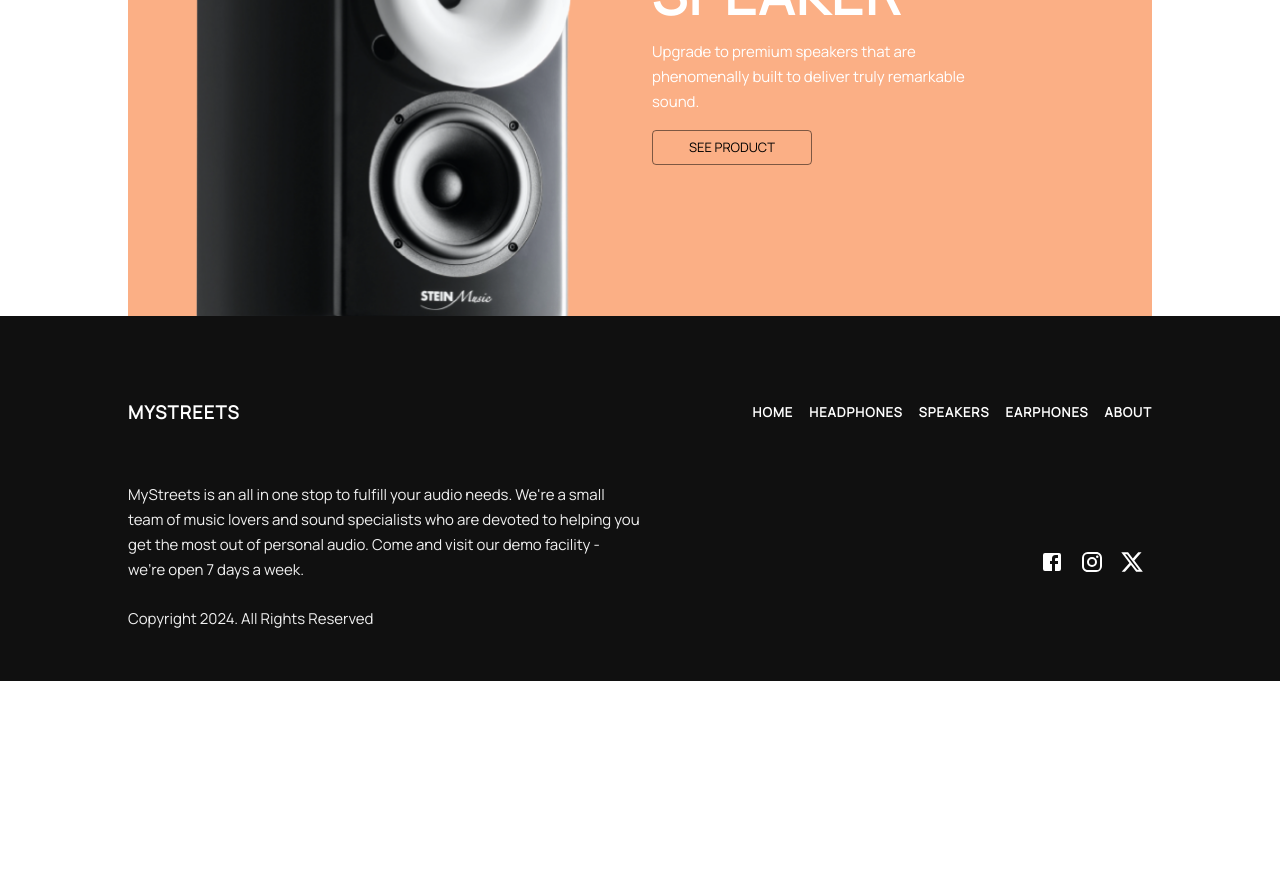
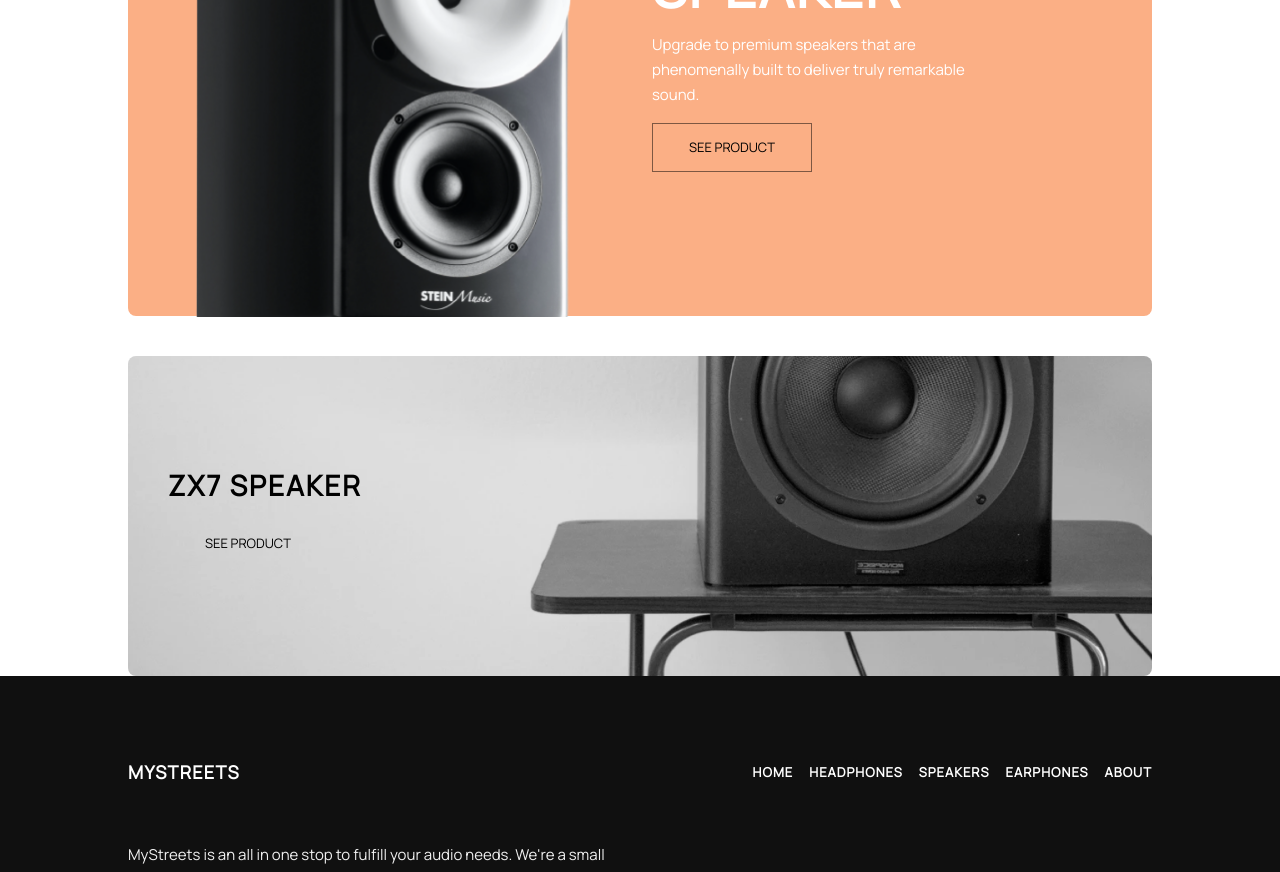
Before and after one commit to Marumo-ProG/MyStreets-frontend, a React (Create React App) app: page / in a window 1280 px wide. Shown: the part 1580-2452 px from the top of the page. Before the commit the page ends 2261 px from the top, so only its background shows below. Built offline with nearby package versions, Linux system fonts and the light colour scheme.

Commit message:
MiniBanner done

```diff
--- /dev/null
+++ b/src/pages/overview/containers/MiniBanner.js
@@ -0,0 +1,34 @@
+// MUI
+import Stack from "@mui/material/Stack";
+import Typography from "@mui/material/Typography";
+
+// Components
+import Button from "../../../common/components/Button";
+
+const MiniBanner = ({ backgroundImage, title, link }) => {
+  return (
+    <Stack
+      height={320}
+      width={"80%"}
+      justifyContent={"center"}
+      boxSizing={"border-box"}
+      padding={5}
+      alignSelf={"center"}
+      spacing={2}
+      sx={{
+        backgroundImage: `url("${backgroundImage}")`,
+        backgroundOrigin: "center",
+        backgroundPosition: "center",
+        backgroundSize: "cover",
+        borderRadius: "8px",
+      }}
+    >
+      <Typography variant="h4">{title}</Typography>
+      <Button variant={"outline"} color={"secondary"}>
+        See Product
+      </Button>
+    </Stack>
+  );
+};
+
+export default MiniBanner;
--- a/src/pages/overview/containers/SecondaryBanner.js
+++ b/src/pages/overview/containers/SecondaryBanner.js
@@ -27,7 +27,7 @@ const SecondaryBanner = ({
       alignSelf={"center"}
       direction="row"
       spacing={3}
-      sx={{ backgroundColor: backgroundColor }}
+      sx={{ backgroundColor: backgroundColor, borderRadius: "8px" }}
     >
       <Stack
         width={"100%"}
@@ -60,7 +60,6 @@ const SecondaryBanner = ({
             onClick={() => navigate(link)}
             variant="outlined"
             color="secondary"
-            sx={{ width: "160px", fontSize: 13 }}
           >
             See product
           </Button>
--- a/src/pages/overview/index.js
+++ b/src/pages/overview/index.js
@@ -5,6 +5,7 @@ import Stack from "@mui/material/Stack";
 import Banner from "./containers/Banner";
 import OverviewProductList from "./containers/OverviewProductList";
 import SecondaryBanner from "./containers/SecondaryBanner";
+import MiniBanner from "./containers/MiniBanner";
 
 // Utils
 import { Colors } from "../../common/utils/constants";
@@ -12,6 +13,7 @@ import { Colors } from "../../common/utils/constants";
 // images
 import Banner1 from "../../images/banner1.png";
 import secondaryProduct from "../../images/secondBanner.png";
+import ThirdBanner from "../../images/third banner.png";
 
 const Overview = () => {
   return (
@@ -38,6 +40,11 @@ const Overview = () => {
         }
         link={"#"}
       />
+      <MiniBanner
+        backgroundImage={ThirdBanner}
+        title={"ZX7 SPEAKER"}
+        link="#"
+      />
     </Stack>
   );
 };
```
